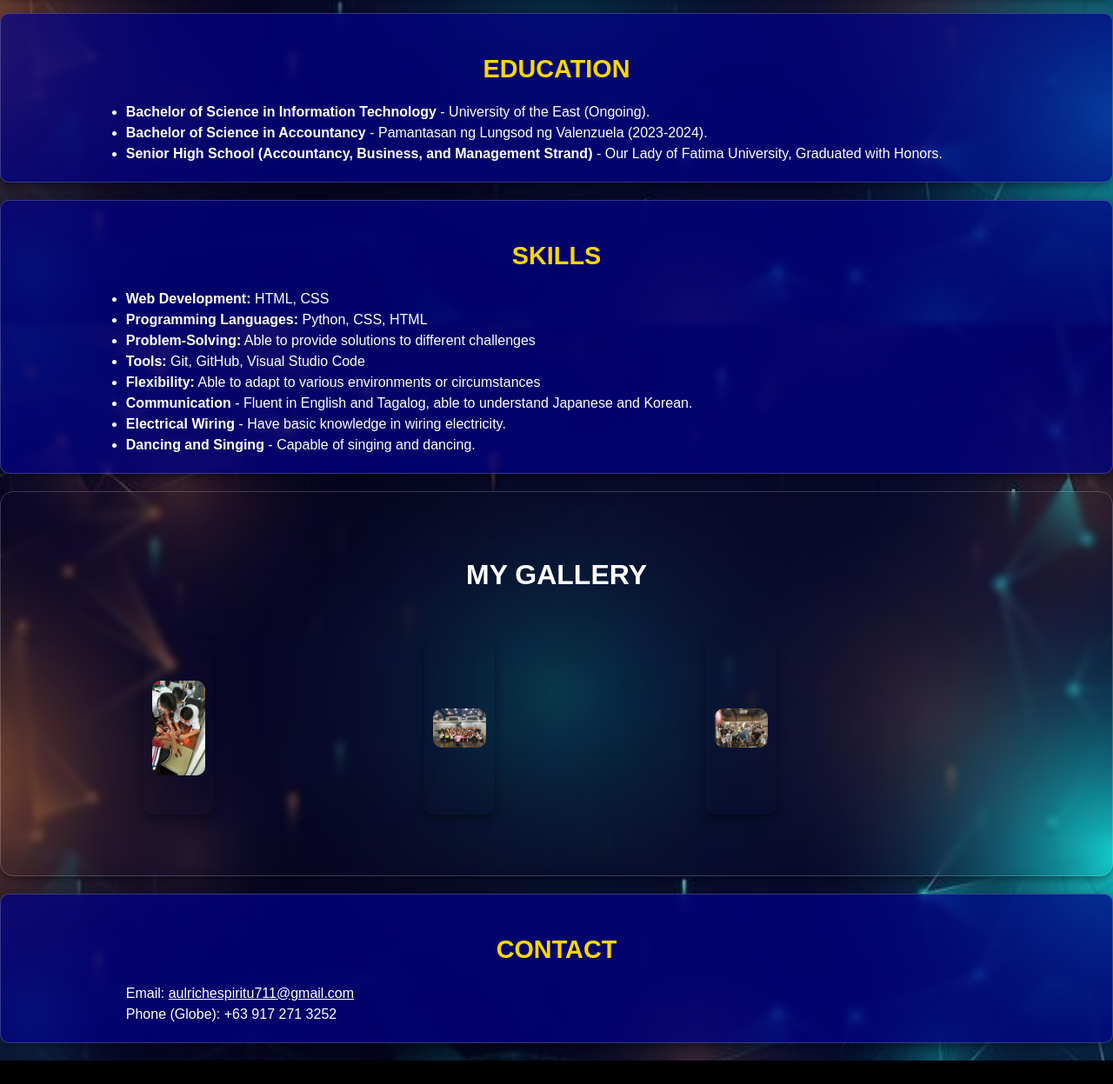
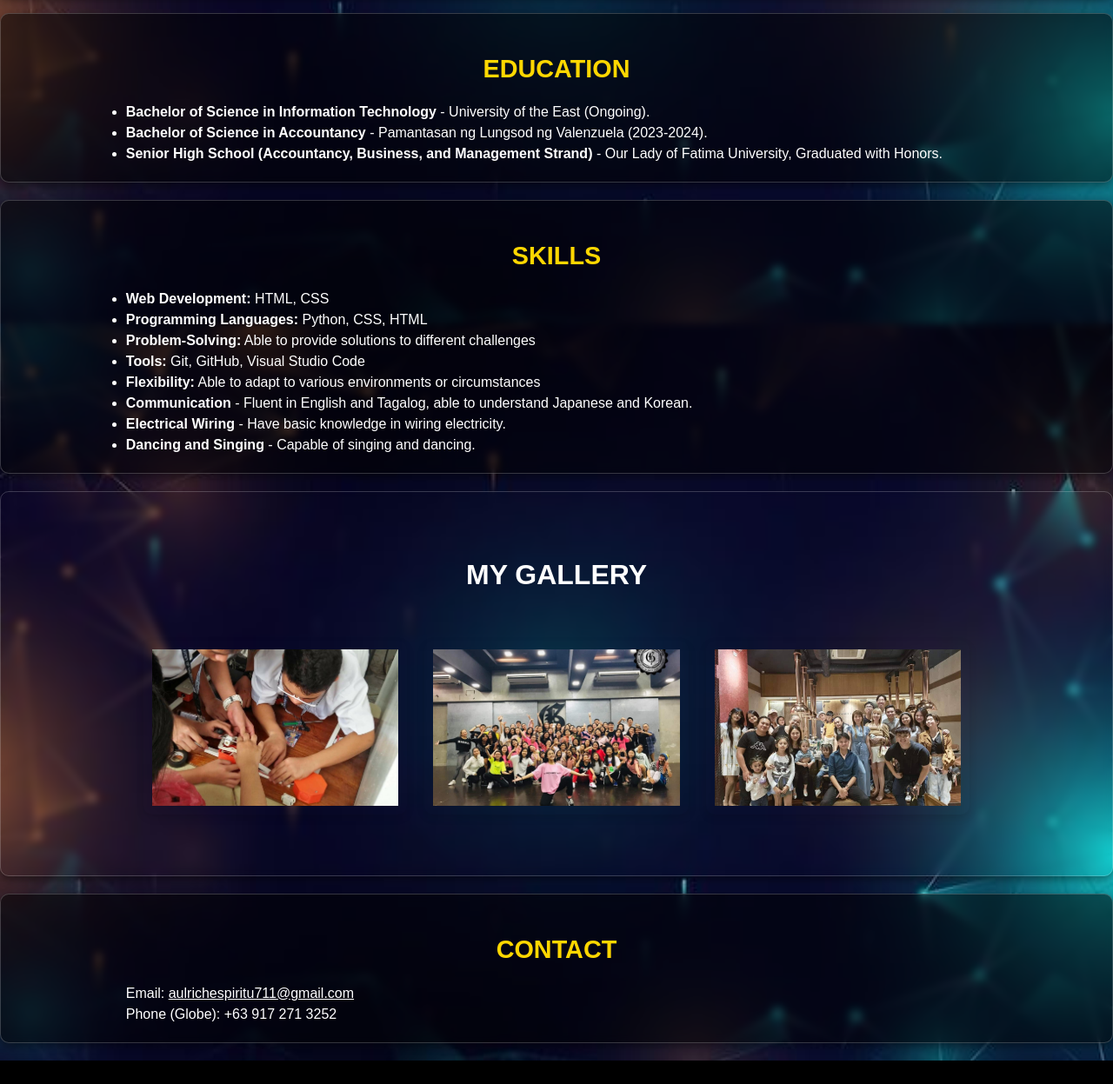
Before and after one commit to Aulrich-tech/ProjectCIC, a plain HTML site: page index.html in a window 1280 px wide. Shown: the part 1333-2580 px from the top of the page at 87% size. Drawn offline with Linux system fonts and the light colour scheme.

Commit message:
Update styles.css

```diff
--- a/styles.css
+++ b/styles.css
@@ -156,57 +156,6 @@ section h2 {
     text-transform: uppercase;
     text-align: center;
     color: #ffd700; /* Gold accent for headers */
-}
-
-/* Section-specific Backgrounds (Optional) */
-#about {
-    background: rgba(0, 0, 139, 0.7); /* Dark Blue */
-}
-
-#achievements {
-    background: rgba(0, 0, 139, 0.7); /* Dark Blue */
-}
-
-#education {
-    background: rgba(0, 0, 139, 0.7); /* Dark Blue */
-}
-
-#skills {
-    background: rgba(0, 0, 139, 0.7); /* Dark Blue */
-}
-
-#contact {
-    background: rgba(0, 0, 139, 0.7); /* Dark Blue */
-}
-#gallery {
-    background: rgba(0, 0, 139, 0.7); /* Dark Blue */
-    display: flex;
-    flex-wrap: wrap;
-    gap: 15px;
-    justify-content: center;
-    padding: 30px;
-    border-radius: 15px;
-}
-
-/* Gallery Item Styling */
-#gallery .gallery-item {
-    width: calc(33.33% - 20px); /* Responsive columns */
-    border-radius: 10px;
-    overflow: hidden;
-    box-shadow: 0 4px 10px rgba(0, 0, 0, 0.4);
-    transition: transform 0.3s ease-in-out, box-shadow 0.3s ease-in-out;
-}
-
-#gallery .gallery-item img {
-    width: 100%;
-    height: auto;
-    display: block;
-    border-radius: 10px;
-}
-
-#gallery .gallery-item:hover {
-    transform: scale(1.05); /* Subtle zoom effect */
-    box-shadow: 0 8px 15px rgba(0, 0, 0, 0.6);
 }
 
 /* Adjust Text Styling for Better Readability */
```
